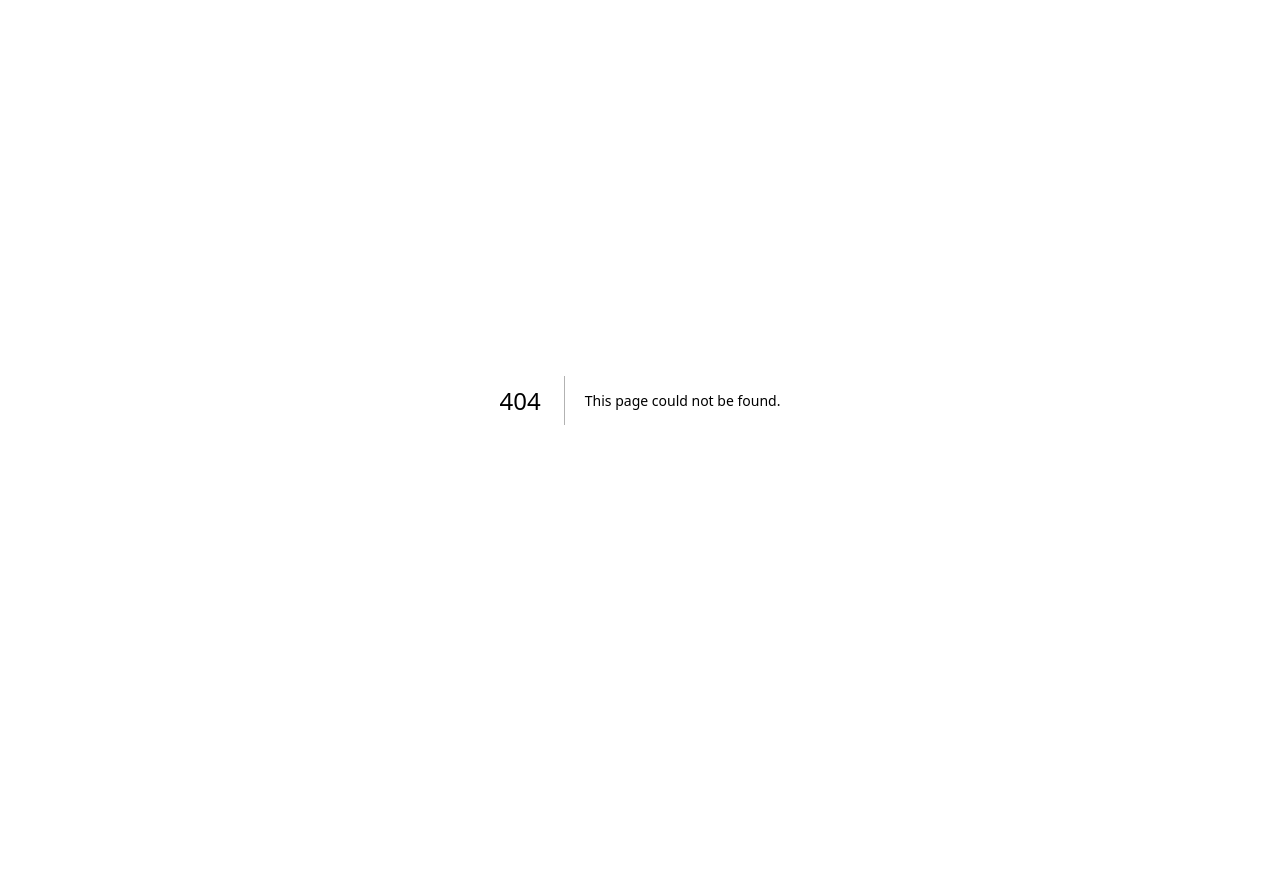
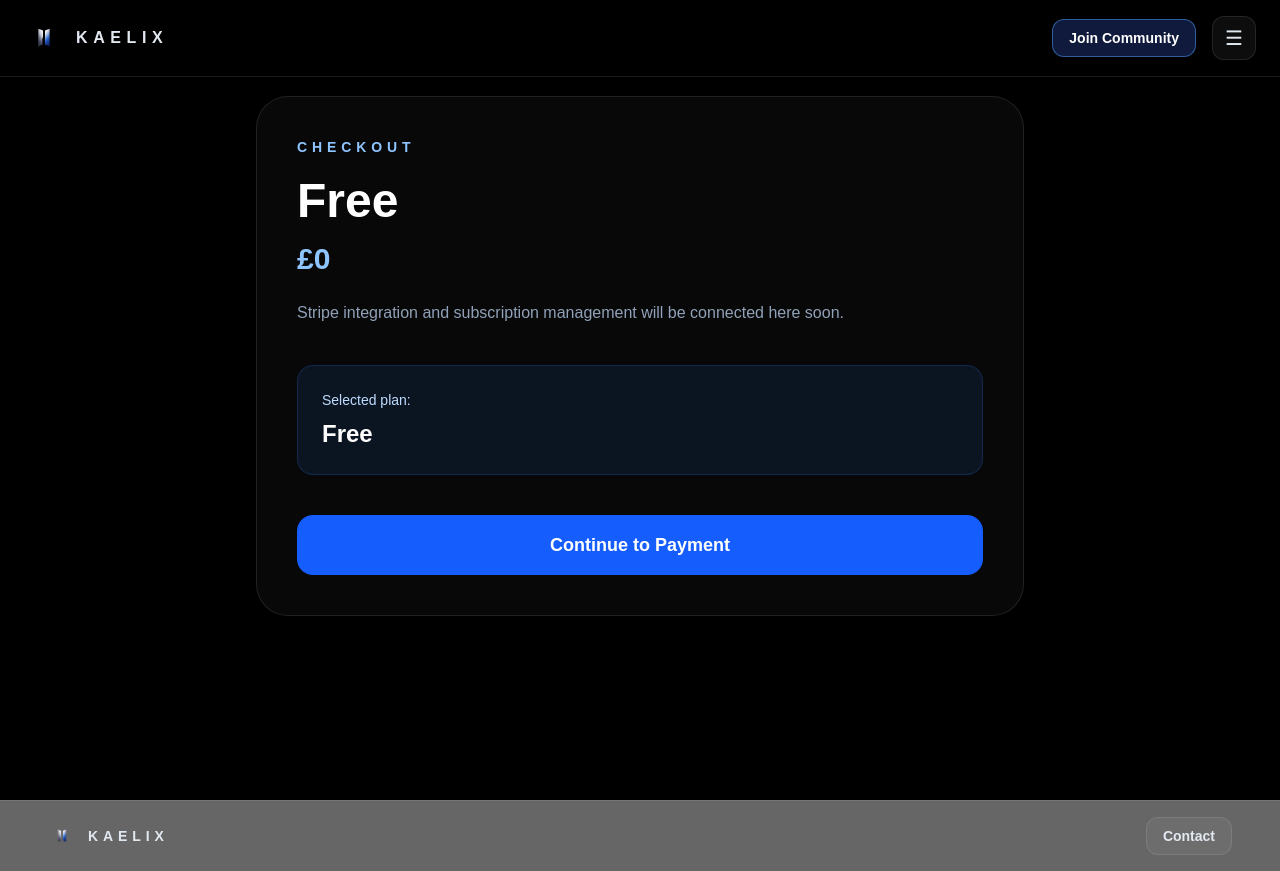
Before and after one commit to glykeselpides-bit/kaelix-site, a Next.js app: page /checkout in a window 1280 px wide. Before the commit this address had no page. Before the commit the page ends 800 px from the top, so only its background shows below. Built offline with nearby package versions, Linux system fonts and the light colour scheme.

Commit message:
manifesting functionality

```diff
--- /dev/null
+++ b/src/app/checkout/page.tsx
@@ -0,0 +1,74 @@
+"use client";
+
+import { useSearchParams } from "next/navigation";
+import Navbar from "@/components/Navbar";
+import Footer from "@/components/Footer";
+
+const planData: Record<string, { name: string; price: string }> = {
+  free: {
+    name: "Free",
+    price: "£0",
+  },
+  core: {
+    name: "Core",
+    price: "£4.99/mo",
+  },
+  pro: {
+    name: "Pro",
+    price: "£18.99/mo",
+  },
+};
+
+export default function CheckoutPage() {
+  const searchParams = useSearchParams();
+
+  const selectedPlan =
+    searchParams.get("plan")?.toLowerCase() || "free";
+
+  const plan = planData[selectedPlan] || planData.free;
+
+  return (
+    <>
+      <Navbar />
+
+      <main className="min-h-screen bg-black px-6 py-24 text-white">
+        <div className="mx-auto max-w-3xl">
+          <div className="rounded-[32px] border border-white/10 bg-white/[0.03] p-10 backdrop-blur-xl">
+            <p className="text-sm font-semibold uppercase tracking-[0.35em] text-blue-300">
+              Checkout
+            </p>
+
+            <h1 className="mt-5 text-5xl font-black">
+              {plan.name}
+            </h1>
+
+            <div className="mt-4 text-3xl font-bold text-blue-300">
+              {plan.price}
+            </div>
+
+            <p className="mt-6 text-slate-400">
+              Stripe integration and subscription management will be connected
+              here soon.
+            </p>
+
+            <div className="mt-10 rounded-2xl border border-blue-500/20 bg-blue-500/10 p-6">
+              <p className="text-sm text-blue-200">
+                Selected plan:
+              </p>
+
+              <div className="mt-2 text-2xl font-bold text-white">
+                {plan.name}
+              </div>
+            </div>
+
+            <button className="mt-10 w-full rounded-2xl bg-blue-600 px-6 py-4 text-lg font-semibold text-white transition hover:bg-blue-500">
+              Continue to Payment
+            </button>
+          </div>
+        </div>
+      </main>
+
+      <Footer />
+    </>
+  );
+}
--- a/src/app/pricing/page.tsx
+++ b/src/app/pricing/page.tsx
@@ -134,7 +134,7 @@ export default function PricingPage() {
                   </ul>
                 </div>
 
-                <div className="mt-8 rounded-2xl border border-white/10 bg-black/30 p-4">
+                <div className="mt-6 rounded-2xl border border-white/10 bg-black/30 p-4">
                   <p className="text-xs font-semibold uppercase tracking-[0.3em] text-blue-300">
                     Activities
                   </p>
@@ -144,15 +144,20 @@ export default function PricingPage() {
                   </p>
                 </div>
 
-                <button
-                  className={`mt-auto rounded-2xl px-6 py-4 text-sm font-semibold transition ${
+                <a
+                  href={
+                    plan.name === "Elite"
+                      ? "mailto:hello@joinkaelix.com"
+                      : `/checkout?plan=${plan.name.toLowerCase()}`
+                  }
+                  className={`mt-auto rounded-2xl px-6 py-4 text-center text-sm font-semibold transition ${
                     plan.highlight
                       ? "bg-blue-600 text-white hover:bg-blue-500"
                       : "border border-white/15 bg-white/5 text-white hover:border-blue-400 hover:bg-blue-500/10"
                   }`}
                 >
                   {plan.button}
-                </button>
+                </a>
               </div>
             ))}
           </div>
```
